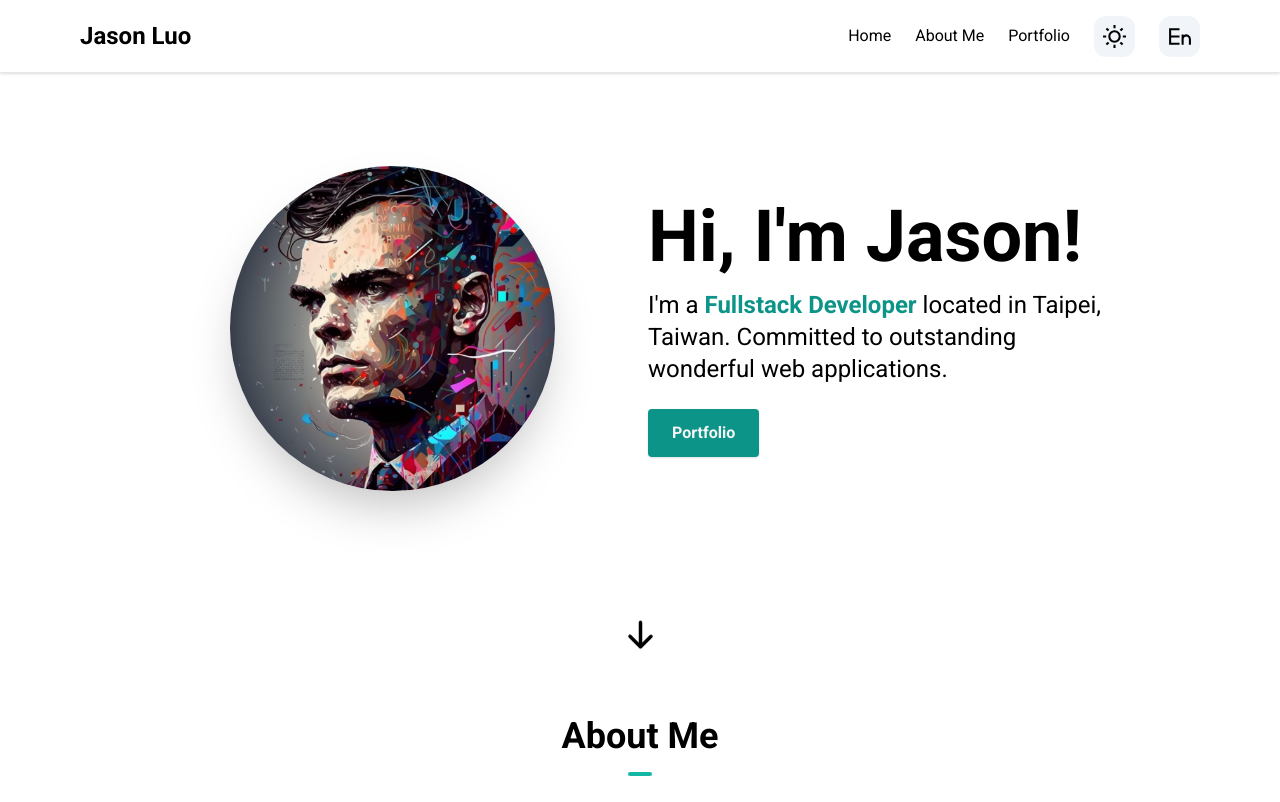
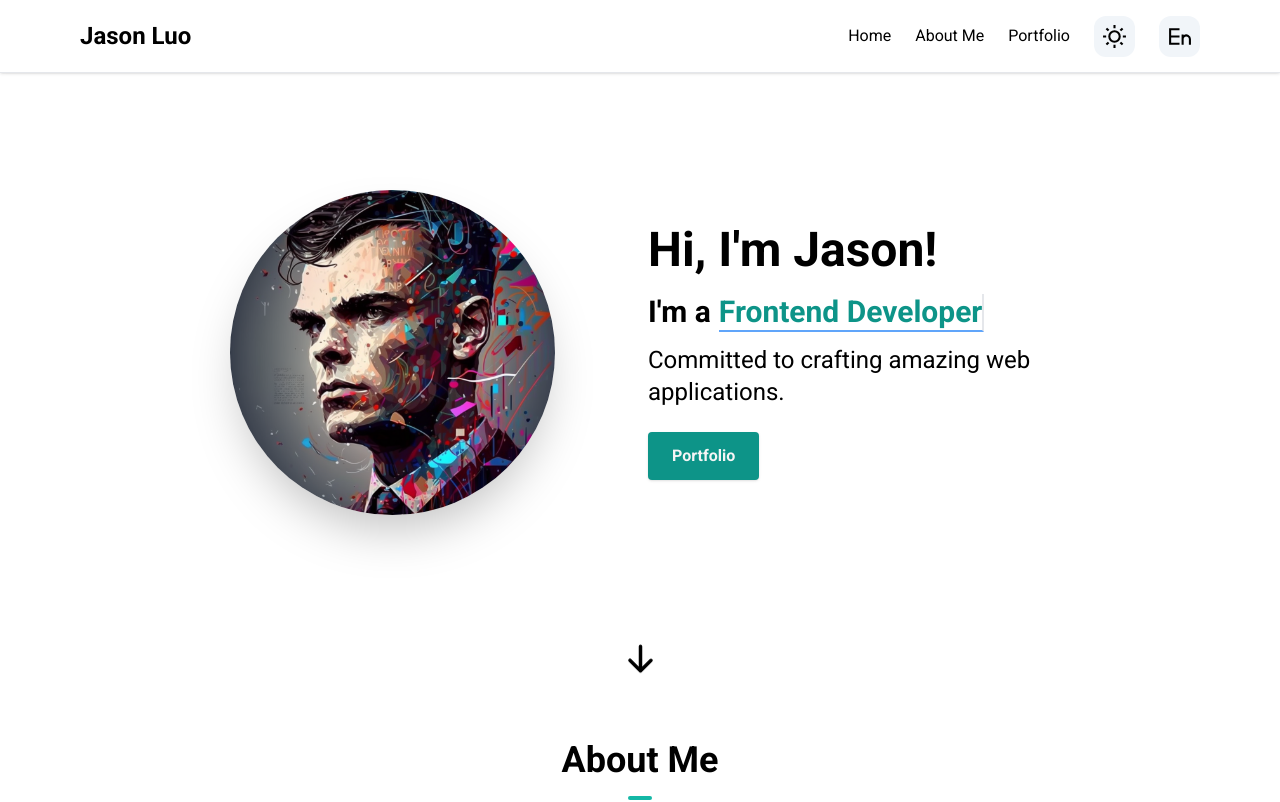
Before and after one commit to jasonluo07/jasonluo07-brand, a Next.js app: page / in a window 1280 px wide. Shown: the top 802 px of the page. Built offline with nearby package versions, Linux system fonts and the light colour scheme.

Commit message:
feat: Add component <TypeWriter />

```diff
--- a/src/app/components/Header/index.tsx
+++ b/src/app/components/Header/index.tsx
@@ -56,7 +56,11 @@ const Header = function () {
   const MenuIcon = showMenu ? IoMdClose : IoMdMenu;
 
   return (
-    <header className="fixed inset-x-0 top-0 z-50 border-b bg-white px-4 py-3 shadow dark:border-black dark:bg-black sm:px-20">
+    <header
+      className={`fixed inset-x-0 top-0 z-50 border-b bg-white px-4 py-3 shadow dark:bg-black sm:px-20 ${
+        showMenu && 'dark:border-black'
+      }`}
+    >
       <div className="flex justify-between">
         <ScrollLink to="hero">
           <h2 className="text-2xl font-bold leading-loose">Jason Luo</h2>
--- /dev/null
+++ b/src/app/components/HeroSection/TypeWriter.tsx
@@ -0,0 +1,71 @@
+'use client';
+
+import { useEffect, useState } from 'react';
+
+type TypeWriterProps = {
+  appendClass?: string;
+  hats: {
+    article?: string;
+    title: string;
+  }[];
+  prefix?: string;
+};
+
+const TypeWriter = function ({ appendClass, hats, prefix }: TypeWriterProps) {
+  // Typewriter effect base class
+  const typeWriterClass =
+    'text-teal-600 font-bold border-b-2 border-b-blue-400 border-r-2 pr-1' +
+    'animate-cursor overflow-hidden whitespace-nowrap transition-[width] ease-in-out duration-1000 mr-auto';
+
+  // State of current hat index
+  const [currentHat, setCurrentHat] = useState(0);
+  // State to toggle word collapse effect
+  const [collapseClass, setCollapseClass] = useState('w-0');
+
+  useEffect(() => {
+    setTimeout(() => setCollapseClass('w-full'), 100);
+
+    const incrementHat = async () => {
+      // Set the width to 0 - transition duration is 1000ms
+      setCollapseClass('w-0');
+      setTimeout(() => {
+        /**
+         * After 1100ms, change the displayed text while the div
+         * is collapsed by incrementing the index
+         */
+        setCurrentHat((oldVal) => {
+          let hatIndex;
+          if (oldVal >= hats.length - 1) {
+            hatIndex = 0;
+          } else {
+            hatIndex = oldVal + 1;
+          }
+
+          return hatIndex;
+        });
+      }, 1100);
+      // After 1000ms, set width to 100% - transition duration is 1000ms
+      setTimeout(() => {
+        setCollapseClass('w-full');
+      }, 1000);
+    };
+    // Interval timer to change text every 4000ms
+    const id = setInterval(incrementHat, 4000);
+
+    // Cleanup interval timer
+    return () => clearInterval(id);
+  }, [hats.length]);
+
+  return (
+    <div className={`flex flex-col gap-4 ${appendClass}`}>
+      <h2 className="mx-auto flex gap-2 text-2xl font-bold md:ml-0 md:text-3xl">
+        <div className="ml-auto shrink-0 whitespace-nowrap">
+          I&#39;m {prefix} {hats[currentHat].article && hats[currentHat].article}
+        </div>
+        <div className={`${typeWriterClass} ${collapseClass}`}>{hats[currentHat].title}</div>
+      </h2>
+    </div>
+  );
+};
+
+export default TypeWriter;
--- a/src/app/components/HeroSection.tsx
+++ b/src/app/components/HeroSection/index.tsx
@@ -3,25 +3,45 @@ import { HiArrowDown } from 'react-icons/hi';
 
 import { ScrollLink } from '@/components/ui';
 
+import TypeWriter from './TypeWriter';
+
 type HeroSectionProps = {
   className?: string;
 };
+
+type Hat = {
+  article: string;
+  title: string;
+};
+
+const HATS: Hat[] = [
+  {
+    article: 'a',
+    title: 'Backend Developer',
+  },
+  {
+    article: 'a',
+    title: 'Frontend Developer',
+  },
+  {
+    article: 'a',
+    title: 'Bouldering Lover',
+  },
+];
 
 const HeroSection = function ({ className }: HeroSectionProps) {
   return (
     <section
       id="hero"
-      className={`relative mt-[-108px] flex flex-col items-center justify-center text-center md:flex-row md:text-left ${className}`}
+      className={`relative mt-[-84px] flex flex-col items-center justify-center text-center md:flex-row md:text-left ${className}`}
     >
       <div className="flex w-2/3 justify-center md:w-1/2">
         <Image src="/Alan_Turing.png" width={325} height={325} className="rounded-full shadow-2xl" alt="Alan Turing" />
       </div>
       <div className="mt-6 md:ml-4 md:mt-0 md:w-1/2">
-        <h1 className="text-4xl font-bold md:text-7xl">Hi, I&#39;m Jason!</h1>
-        <p className="mt-4 text-lg md:text-2xl">
-          I&#39;m a <span className="font-semibold text-teal-600">Fullstack Developer</span> located in Taipei, Taiwan.
-          Committed to outstanding wonderful web applications.
-        </p>
+        <h1 className="text-4xl font-bold md:text-5xl">Hi, I&#39;m Jason!</h1>
+        <TypeWriter appendClass="mt-5" hats={HATS} />
+        <p className="mt-3 text-lg md:text-2xl">Committed to crafting amazing web applications.</p>
         <ScrollLink
           to="portfolio"
           className="mt-6 inline-block rounded bg-teal-600 px-6 py-3 font-semibold text-neutral-100 shadow hover:bg-teal-700"
@@ -29,7 +49,7 @@ const HeroSection = function ({ className }: HeroSectionProps) {
           Portfolio
         </ScrollLink>
       </div>
-      <ScrollLink to="aboutMe" className="absolute bottom-[2vh] md:bottom-[4vh]">
+      <ScrollLink to="aboutMe" className="absolute bottom-[4vh]">
         <HiArrowDown size={35} className="animate-bounce" />
       </ScrollLink>
     </section>
```
